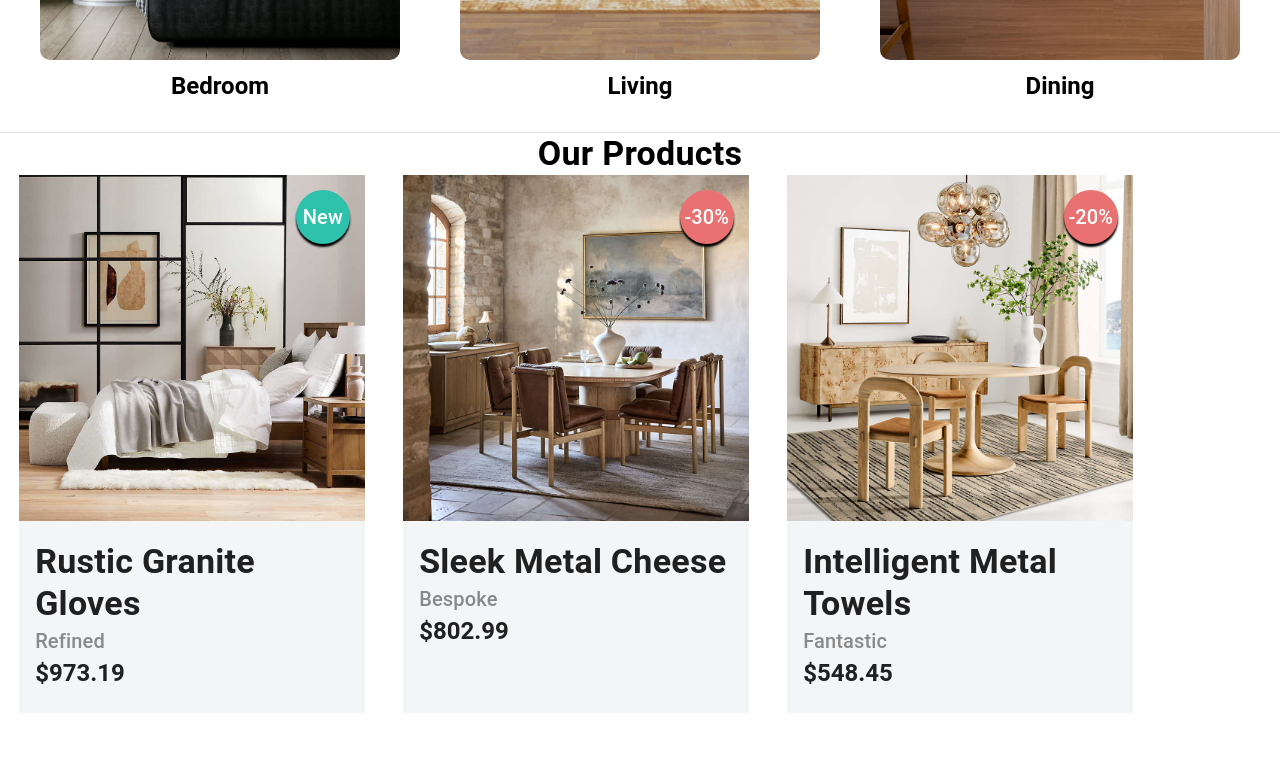
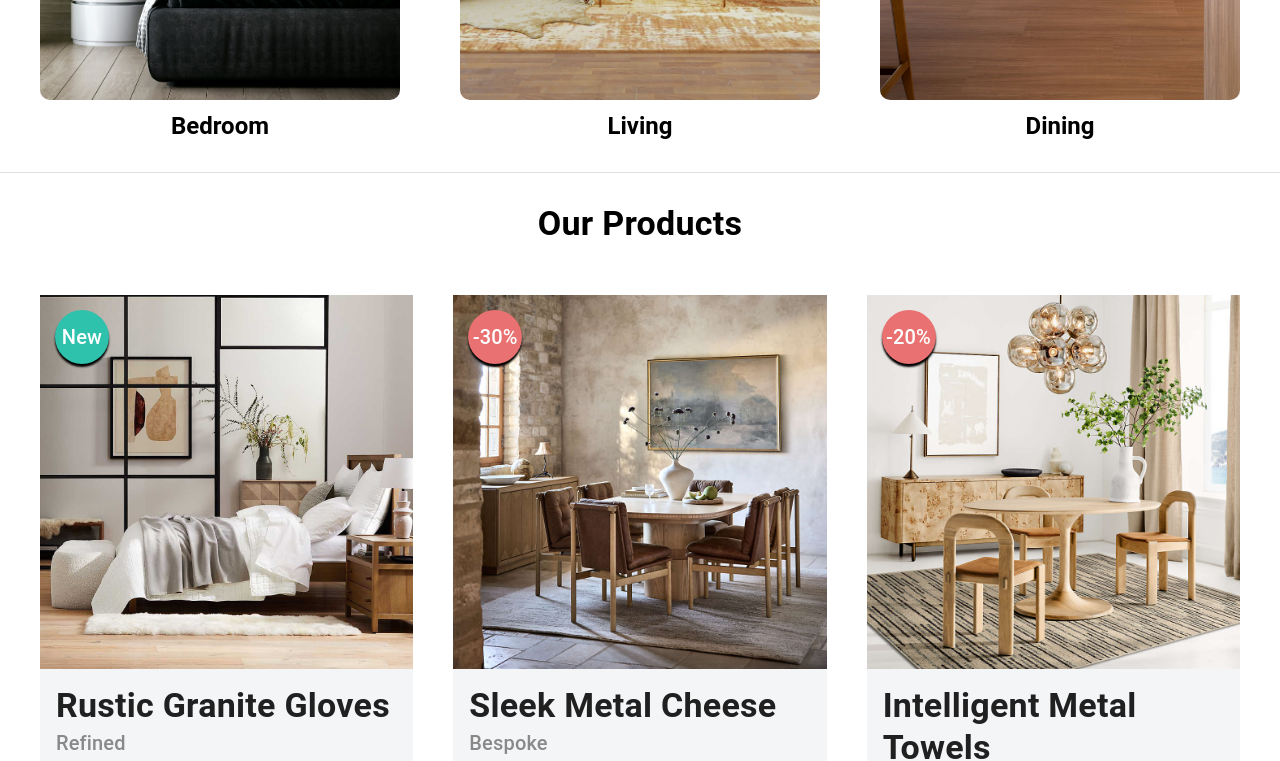
Before and after one commit to Gibsongf/furniture-eCommerce-react-app, a React (Vite) app: page / in a window 1280 px wide. Shown: the part 1240-2001 px from the top of the page. Built offline with nearby package versions, Linux system fonts and the light colour scheme.

Commit message:
adjusting css

```diff
--- a/src/Pages/Home.tsx
+++ b/src/Pages/Home.tsx
@@ -7,7 +7,7 @@ import { pagination } from "../utils";
 
 const BrowseRange = () => {
   return (
-    <Box className="home browse-range">
+    <Box sx={{ paddingTop: "40px" }} className="home browse-range">
       <Typography fontWeight="bold" variant="h5" component="h2">
         Browse The Range
       </Typography>
@@ -40,7 +40,15 @@ export default function Home() {
       <Categories />
       <Divider flexItem />
 
-      <Typography fontWeight={"bold"} variant="h4" component="h1">
+      <Typography
+        sx={{
+          maxWidth: "1200px",
+          textAlign: "center",
+          margin: "30px auto",
+        }}
+        fontWeight={"bold"}
+        variant="h4"
+        component="h1">
         Our Products
       </Typography>
       <GridProducts products={pagesObj["0"]} itemsPerPage="8" />
--- a/src/components/Products/AddCartHover.tsx
+++ b/src/components/Products/AddCartHover.tsx
@@ -67,24 +67,19 @@ export const ShopAddToCart = ({
           onClick={addCart}>
           Add to cart
         </Button>
-                <IconButton
-                    aria-label="shopping-cart"
-                    onClick={saveProductInfo}>
+        <IconButton aria-label="shopping-cart" onClick={saveProductInfo}>
           <Link to={`/product/${product.name}`}>
-                        <AddCircleOutlineIcon
-                            fontSize="large"
-                            sx={{ fill: "white" }}
-                        />
+            <AddCircleOutlineIcon fontSize="large" sx={{ fill: "white" }} />
           </Link>
         </IconButton>
       </ThemeProvider>
     </Box>
   );
   return (
-        <Box>
+    // <Box>
     <Grow {...(show ? { timeout: 150 } : {})} in={show}>
       {DisplayAddToCart}
     </Grow>
-        </Box>
+    // </Box>
   );
 };
--- a/src/components/Products/CicleCardBadge.tsx
+++ b/src/components/Products/CicleCardBadge.tsx
@@ -12,10 +12,10 @@ export const CircleBadge = ({ isNew, value }: CircleBadge) => {
     text = `-${value}%`;
   } else if (!value && !isNew) return;
   return (
-        <Box
-            display="flex"
-            justifyContent="flex-end"
-            sx={{ width: "100%", zIndex: "1", position: "relative" }}>
+    // <Box
+    //     display="flex"
+    //     justifyContent="flex-end"
+    //     sx={{ width: "100%", zIndex: "1", position: "relative" }}>
     <Box
       display="flex"
       alignItems="center"
@@ -31,11 +31,12 @@ export const CircleBadge = ({ isNew, value }: CircleBadge) => {
         padding: "3px",
         color: "white",
         boxShadow: "0px 3px 2px 0px black",
+        // left: "290px",
       }}>
       <Typography variant="h6" component="h4">
         {text}
       </Typography>
     </Box>
-        </Box>
+    // </Box>
   );
 };
--- a/src/components/Products/GridProducts.tsx
+++ b/src/components/Products/GridProducts.tsx
@@ -22,9 +22,12 @@ export default function GridProducts({
     <Box
       sx={{
         display: "grid",
-                gridTemplateColumns: "repeat(auto-fit, minmax(350px, 1fr));",
-                rowGap: "50px",
-                width: "90%",
+        gridTemplateColumns: "repeat(auto-fit, minmax(280px, 1fr));",
+        gap: "40px",
+        maxWidth: "1200px",
+        padding: "20px",
+
+        margin: "0 auto",
         justifyItems: "center",
       }}>
       {ProductCardsArray}
--- a/src/components/Products/ProductCard.tsx
+++ b/src/components/Products/ProductCard.tsx
@@ -27,13 +27,12 @@ export function ProductCard({ product }: { product: Product }) {
     setShowAddCart(false);
   };
   const { name, price, src, preview, newProduct, discount } = product;
-
+  const style = { maxWidth: "100%", height: "auto", display: "block" };
   return (
     <Card
       sx={{
         backgroundColor: "#F4F5F7",
         borderRadius: "0px",
-                width: "90%",
         position: "relative",
       }}
       onMouseEnter={onMouseEnter}
@@ -42,8 +41,9 @@ export function ProductCard({ product }: { product: Product }) {
       <ShopAddToCart show={showAddCart} product={product} />
       <CircleBadge isNew={newProduct} value={discount} />
 
-            <img style={{ width: "100%" }} src={src[0]} alt="title" srcSet="" />
-            <CardContent sx={{ textAlign: "left" }}>
+      <img style={style} src={src[0]} alt="title" srcSet="" />
+      <CardContent
+        sx={{ display: "flex", flexDirection: "column", textAlign: "left" }}>
         <Typography fontWeight="bold" variant="h4" component="h1">
           {name.replace(name[0], name[0].toUpperCase())}
         </Typography>
```
Also changed, not shown: 1 other file (tests, documents, lock files or other folders). Lines whose indentation alone changed are shown as unchanged.
